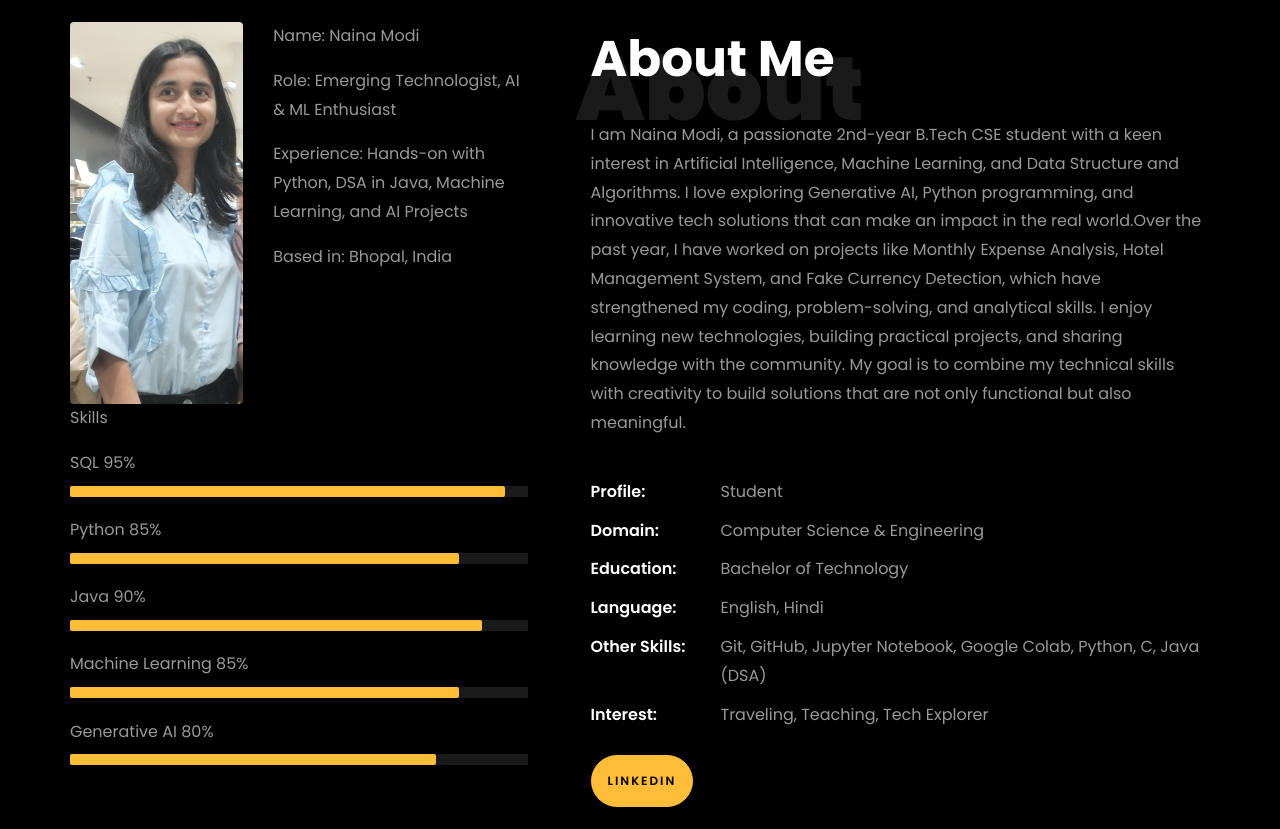
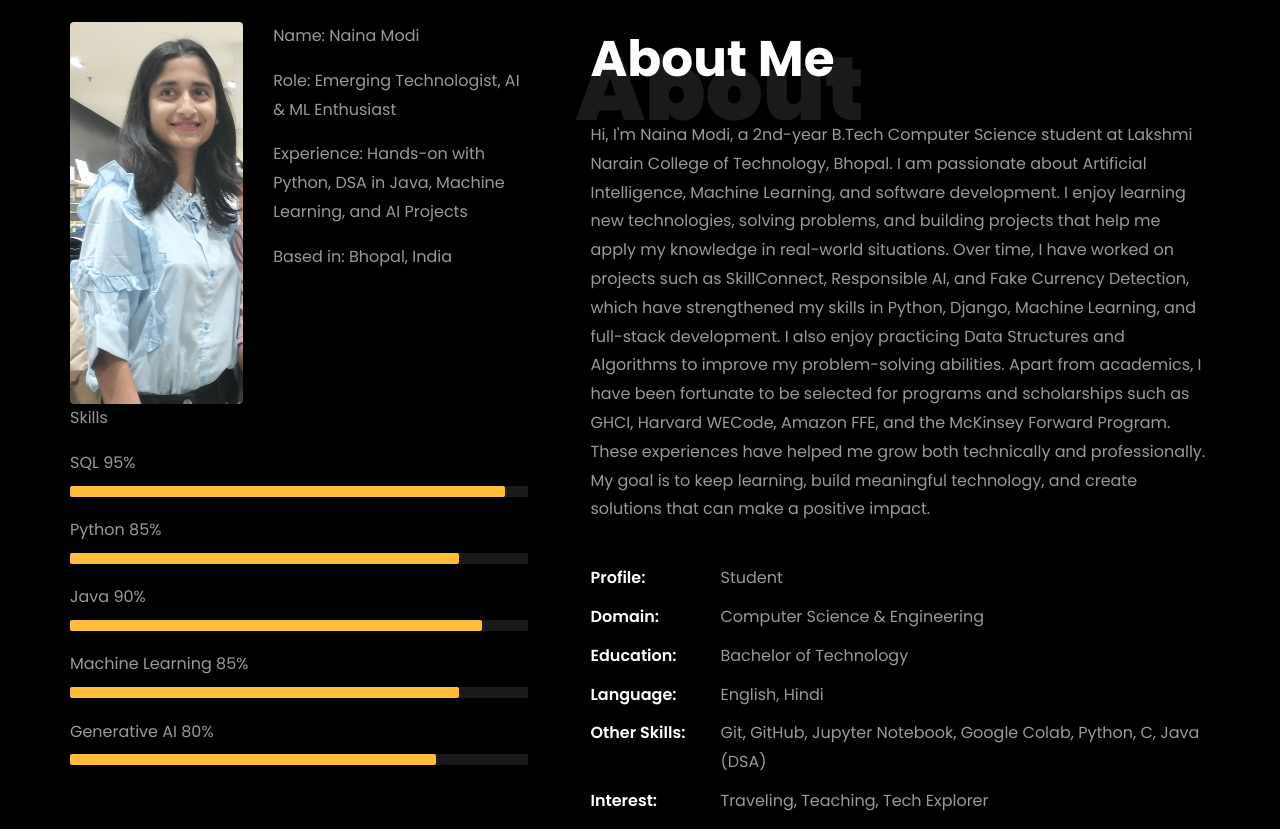
Before and after one commit to naina-modi123/My-Portfolio, a plain HTML site: page index.html in a window 1280 px wide. Shown: the part 840-1669 px from the top of the page. Drawn offline with Linux system fonts and the light colour scheme; files whose address does not match are found by name.

Commit message:
Update About section and portfolio projects

```diff
--- a/index.html
+++ b/index.html
@@ -270,12 +270,9 @@
 								<h1 class="big">About</h1>
 								<h2 class="mb-4">About Me</h2>
 
-								<p>I am Naina Modi, a passionate 2nd-year B.Tech CSE student with a keen interest in Artificial Intelligence,
-									Machine Learning, and Data Structure and Algorithms. I love exploring Generative AI, Python programming, and innovative tech solutions
-									that can make an impact in the real world.Over the past year, I have worked on projects like Monthly Expense Analysis,
-									Hotel Management System, and Fake Currency Detection, which have strengthened my coding, problem-solving, and analytical skills.
-									I enjoy learning new technologies, building practical projects, and sharing knowledge with the community. My goal is to combine
-									my technical skills with creativity to build solutions that are not only functional but also meaningful.</p>
+								<p>Hi, I'm Naina Modi, a 2nd-year B.Tech Computer Science student at Lakshmi Narain College of Technology, Bhopal. I am passionate about Artificial Intelligence, Machine Learning, and software development. I enjoy learning new technologies, solving problems, and building projects that help me apply my knowledge in real-world situations.
+									Over time, I have worked on projects such as SkillConnect, Responsible AI, and Fake Currency Detection, which have strengthened my skills in Python, Django, Machine Learning, and full-stack development. I also enjoy practicing Data Structures and Algorithms to improve my problem-solving abilities. Apart from academics, I have been fortunate to be selected for programs and scholarships such as GHCI, Harvard WECode, Amazon FFE, and the McKinsey Forward Program. These experiences have helped me grow both technically and professionally. My goal is to keep learning, build meaningful technology, and create solutions that can make a positive impact.
+</p>
 								<ul class="about-info mt-4 px-md-0 px-2">
 									<li class="d-flex"><span>Profile:</span> <span>Student</span></li>
 									<li class="d-flex"><span>Domain:</span> <span>Computer Science &amp; Engineering</span></li>
@@ -314,7 +311,7 @@
         </div>
 		<div class="row justify-content-center mt-5">
     			<div class="col-md-6 text-center ftco-animate">
-    				<p><a href="https://drive.google.com/file/d/13Aizr41rY4bhz3IAWwiZOJkIaDq8eE8p/view" class="btn btn-primary py-4 px-5">Download Resume</a></p>
+    				<p><a href="https://drive.google.com/file/d/1-PPGG6un6Une9NTB-wDwnFOroKW6Z7xC/view?usp=sharing" class="btn btn-primary py-4 px-5">Download Resume</a></p>
     			</div>
     		</div>
 
@@ -372,7 +369,7 @@
             </div>
           </div><div class="col-md-4 d-flex ftco-animate">
           	<div class="blog-entry justify-content-end">
-              <a href="https://github.com/naina-modi123/SkillConnect" class="block-20 zoom-effect" style="background-image: url('images/SkillConnectImage.png');">
+              <a href="https://github.com/naina-modi123/SkillConnect" class="block-20 zoom-effect" style="background-image: url('images/SkillConnectlmage.png');">
               </a>
               <div class="text mt-3 float-right d-block">
 
```
